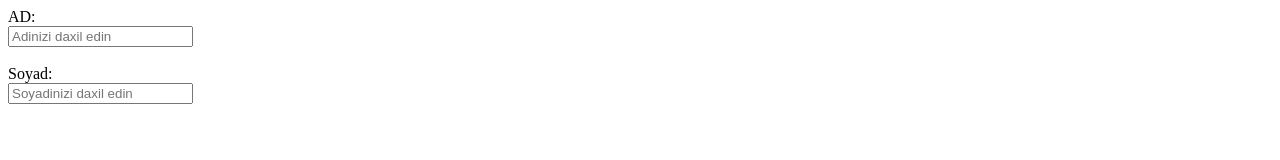
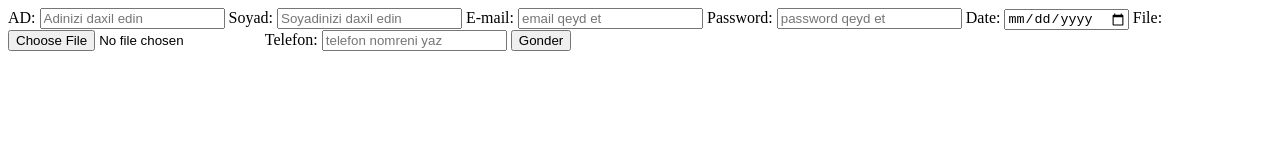
Before and after one commit to elmirahtm/newcode, a plain HTML site: page index.html in a window 1280 px wide. Drawn offline with Linux system fonts and the light colour scheme.

Commit message:
index3message

```diff
--- a/index.html
+++ b/index.html
@@ -10,12 +10,41 @@
 
 <div>
 <form >
- AD: <br>
-  <input type="text" name="name" placeholder="Adinizi daxil edin"> <br><br>
- Soyad: <br>
-  <input type="text" name="surname" placeholder="Soyadinizi daxil edin" readonly>
+ <!-- AD: <br> -->
+  <label for="mameINPUT">
+    AD:
+    <input type="text" name="name" id="mameINPUT" placeholder="Adinizi daxil edin" required>
+    <!-- required teleb edirki bos gonderme  -->
+  </label>
+<label for="#surnameINPUT">
+ Soyad:
+  <input type="text" name="surname" id="surnameINPUT" placeholder="Soyadinizi daxil edin" >
+</label>
+<label for="#emailINPUT">
+  E-mail:
+  <input type="email" id="emailINPUT" placeholder="email qeyd et">
+</label>
+<label for="#passwordINPUT">
+  Password:
+  <input type="password" id="passwordINPUT" placeholder="password qeyd et">
+</label>
+<label for="#dateINPUT">
+  Date:
+  <input type="date" id="dateINPUT">
 
+</label>
+<label for="#fileINPUT">
+  File:
+  <input type="file" placeholder="fayli yukle" id="fileINPUT" >
 
+</label>
+<label for="#telINPUT">
+  Telefon:
+  <input type="tel" name="" id="telINPUT" placeholder="telefon nomreni yaz">
+</label>
+<!-- <input type="submit" value="Gonder" >refresh verir -->
+<!-- <button type="submit">Gonder</button>eger type button versek sehifeye refresh vermiyecek -->
+ <input type="submit" value="Gonder">
 </form>
 
 
```
